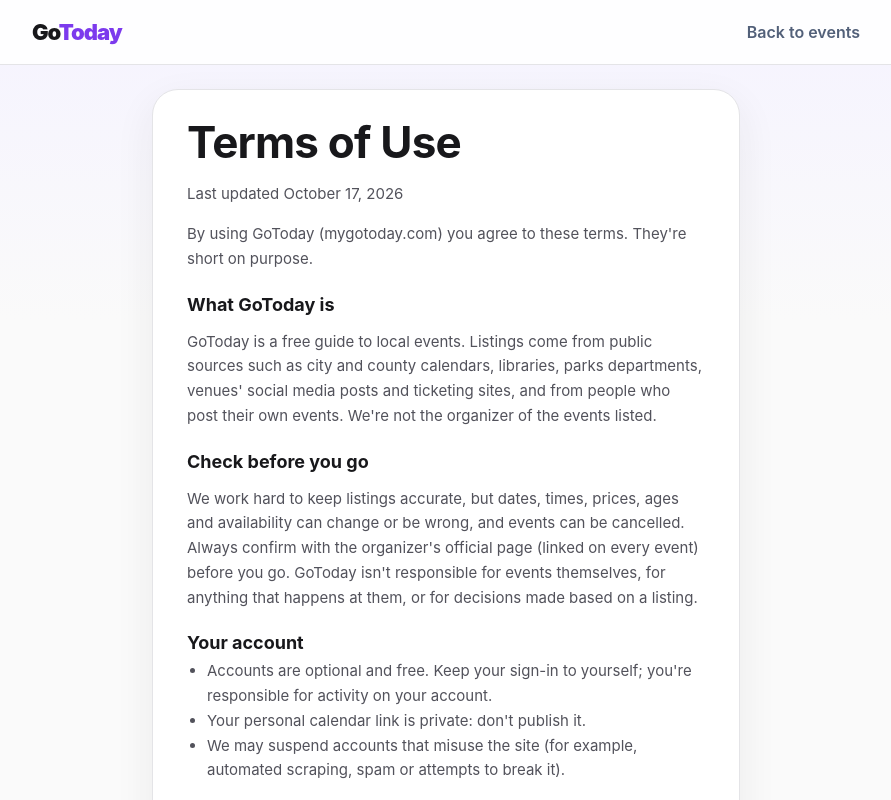
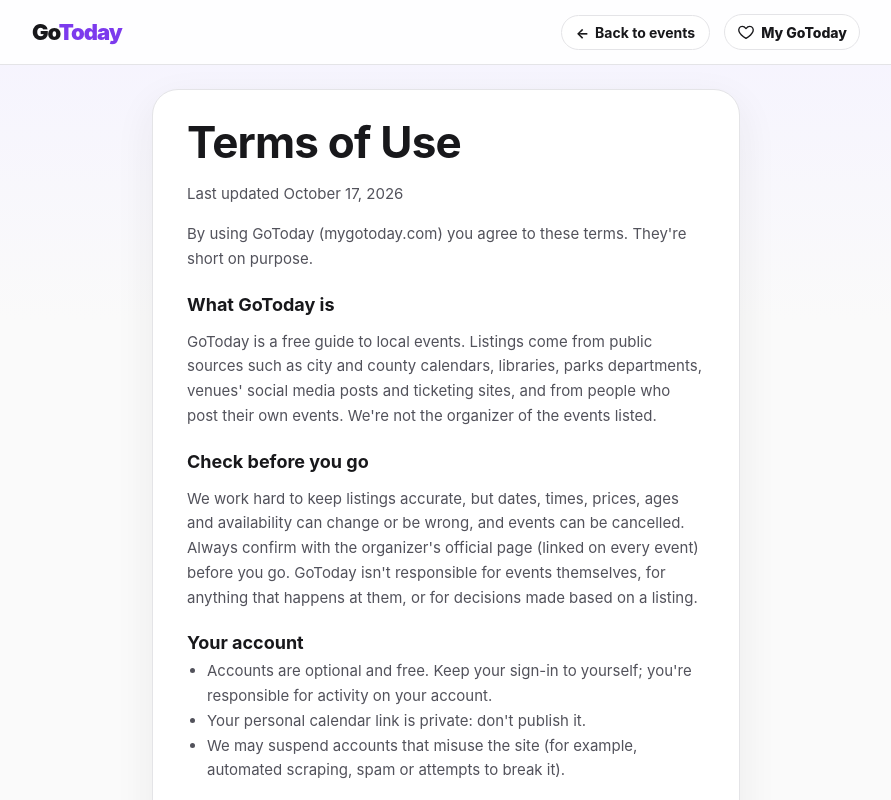
Before and after one commit to Ctrlv-Package/gotoday, a Next.js app: page /terms in a window 1280 px wide. Shown: the top 800 px of the page, without its empty margins (194-1085 px from the left). Built offline with nearby package versions, Linux system fonts and the light colour scheme; no server answers.

Commit message:
One top bar on every page: logo, 'Back to events' (previous page, or your last search; never back to Google sign-in), and who's signed in; Sign out moved into My GoToday
Co-Authored-By: Claude Opus 5.5 <noreply@anthropic.com>
Claude-Session: https://claude.ai/code/session_01Vv5LypDrKsCLo6w5934pnq

```diff
--- /dev/null
+++ b/app/components/BackToEvents.tsx
@@ -0,0 +1,16 @@
+"use client";
+import {useRouter} from "next/navigation";
+
+/** "← Back to events": returns to the previous GoToday page when there is one (keeps your scroll and filters),
+ *  otherwise to the home page with your last search restored — never back to Google's sign-in screen. */
+export default function BackToEvents({label="Back to events"}:{label?:string}){
+ const router=useRouter();
+ const go=()=>{
+  let ref:URL|null=null;try{ref=document.referrer?new URL(document.referrer):null}catch{}
+  const fromUs=!!ref&&ref.origin===location.origin&&!/^\/(signin|api\/auth|me)\b/.test(ref.pathname)&&ref.pathname!==location.pathname;
+  if(fromUs&&history.length>1){router.back();return}
+  try{sessionStorage.setItem("gotoday:openedEvent","1")}catch{}   // home page: bring back the last search
+  router.push("/");
+ };
+ return <button type="button" className="backBtn" onClick={go}><span aria-hidden>←</span> {label}</button>;
+}
--- /dev/null
+++ b/app/components/SiteHeader.tsx
@@ -0,0 +1,11 @@
+import Link from "next/link";
+import BackToEvents from "./BackToEvents";
+import NavMe from "./NavMe";
+
+/** The same top bar on every page except the home page: logo, a clear way back to events, and who's signed in. */
+export default function SiteHeader({back=true,me=true,extra}:{back?:boolean;me?:boolean;extra?:React.ReactNode}){
+ return <header className="detailHeader"><div className="detailWrap row">
+  <Link href="/?fresh=1" className="detailLogo">Go<span>Today</span></Link>
+  <span className="navRight">{extra}{back&&<BackToEvents/>}{me&&<NavMe/>}</span>
+ </div></header>;
+}
--- a/app/create/page.tsx
+++ b/app/create/page.tsx
@@ -1,6 +1,7 @@
 "use client";
 import {useEffect,useState} from "react";
 import Link from "next/link";
+import SiteHeader from "../components/SiteHeader";
 import EventForm,{EMPTY,type FormValues} from "../components/EventForm";
 import CopyLink from "../components/CopyLink";
 import {myEvents,rememberEvent,type MyEvent} from "../components/myEvents";
@@ -18,7 +19,7 @@ export default function CreatePage(){
   }catch{return["Couldn't reach GoToday. Check your connection and try again."]}finally{setBusy(false)}
  }
  return <main className="detail">
-  <header className="detailHeader"><div className="detailWrap row"><Link href="/?fresh=1" className="detailLogo">Go<span>Today</span></Link><Link href="/" className="navLink">Find events</Link></div></header>
+  <SiteHeader/>
   <div className="detailWrap">
    <article className="detailCard"><div className="detailBody">
     {done?<div className="created">
--- a/app/e/[token]/page.tsx
+++ b/app/e/[token]/page.tsx
@@ -1,4 +1,5 @@
 import Link from "next/link";
+import SiteHeader from "../../components/SiteHeader";
 import type {Metadata} from "next";
 import {eventByShare,startOf,endOf,rsvpCounts,type CommunityEvent} from "../../../lib/community";
 import {fmtDate,fmtTime} from "../../../lib/event-detail";
@@ -20,7 +21,7 @@ export async function generateMetadata({params}:{params:Promise<{token:string}>}
 
 export default async function CommunityEventPage({params}:{params:Promise<{token:string}>}){
  const token=(await params).token,e=await eventByShare(token);
- const shell=(body:React.ReactNode)=><main className="detail"><header className="detailHeader"><div className="detailWrap row"><Link href="/?fresh=1" className="detailLogo">Go<span>Today</span></Link><Link href="/create" className="navLink">+ Create event</Link></div></header><div className="detailWrap">{body}</div></main>;
+ const shell=(body:React.ReactNode)=><main className="detail"><SiteHeader extra={<Link href="/create" className="navLink small">+ Create event</Link>}/><div className="detailWrap">{body}</div></main>;
  if(!e||e.status==="rejected")return shell(<article className="detailCard"><div className="detailBody"><h1>Event unavailable</h1><p>This link doesn't match an event, or the host removed it.</p><Link href="/">Find something to do →</Link></div></article>);
  const w=when(e),a=ages(e),where=[e.venue,e.address,e.city].filter(Boolean).join(", "),ended=(endOf(e)||new Date(startOf(e).getTime()+(e.allDay?24:3)*3600e3)).getTime()<Date.now();
  const counts=e.visibility==="private"?await rsvpCounts(e.id):null;
--- a/app/events/[id]/page.tsx
+++ b/app/events/[id]/page.tsx
@@ -1,6 +1,6 @@
 import Link from "next/link";
+import SiteHeader from "../../components/SiteHeader";
 import SaveButton from "../../components/SaveButton";
-import NavMe from "../../components/NavMe";
 import FollowButton from "../../components/FollowButton";
 import {currentUser} from "../../../lib/auth";
 import {db} from "../../../lib/db";
@@ -10,7 +10,6 @@ import {localParts} from "../../../lib/time";
 import type {Metadata} from "next";
 import {headers} from "next/headers";
 import {redirect} from "next/navigation";
-import BackLink from "./BackLink";
 import ShareButton from "./ShareButton";
 import AddToCalendar from "../../components/AddToCalendar";
 import {loadEvent,loadRelated,fmtDate,fmtTime,timeRange,isAllDay,directionsUrl,mapEmbedUrl,whereText,type EventDetail} from "../../../lib/event-detail";
@@ -56,7 +55,7 @@ export default async function EventPage({params}:{params:Promise<{id:string}>}){
  const tags=e.tags.filter(t=>!["Local","Library","Parks","Free","Tickets","Kids","Family"].includes(t)&&!/\(\d/.test(t)).slice(0,5);
 
  return <main className="detail">
-  <header className="detailHeader"><div className="detailWrap row"><Link href="/?fresh=1" className="detailLogo">Go<span>Today</span></Link><span className="navRight"><BackLink/><NavMe/></span></div></header>
+  <SiteHeader/>
   <div className="detailWrap">
    <article className="detailCard">
     {e.image?<img className="detailHero" src={e.image} alt="" referrerPolicy="no-referrer"/>:null}
--- a/app/globals.css
+++ b/app/globals.css
@@ -434,3 +434,8 @@ a.linkBtn{text-decoration:none}
 .meLink .initial{width:28px;height:28px;border-radius:50%;background:var(--accent);color:#fff;display:inline-flex;align-items:center;justify-content:center;font-size:13px;font-weight:800}
 .detailHeader .navRight{gap:14px}
 @media(max-width:540px){.meLink.signed span:not(.initial){display:none}.meLink.signed{padding:4px}.detailHeader .navRight{gap:10px}}
+.backBtn{display:inline-flex;align-items:center;gap:6px;border:1px solid var(--line);background:#fff;color:var(--ink);font-weight:700;font-size:14px;padding:8px 14px;border-radius:999px;cursor:pointer;white-space:nowrap}
+.backBtn:hover{border-color:#c4b5fd;color:var(--accent)}
+.navLink.small{font-size:14px}
+.meFoot{display:flex;align-items:center;justify-content:space-between;gap:12px;flex-wrap:wrap;margin-top:28px;padding-top:16px;border-top:1px solid var(--line);font-size:14px;color:var(--body)}
+.btn.small{padding:8px 14px;font-size:14px;cursor:pointer}
--- a/app/manage/[token]/page.tsx
+++ b/app/manage/[token]/page.tsx
@@ -2,6 +2,7 @@
 import {useEffect,useState} from "react";
 import {useParams} from "next/navigation";
 import Link from "next/link";
+import SiteHeader from "../../components/SiteHeader";
 import EventForm,{type FormValues} from "../../components/EventForm";
 import CopyLink from "../../components/CopyLink";
 import {rememberEvent,forgetEvent} from "../../components/myEvents";
@@ -24,7 +25,7 @@ export default function ManagePage(){
 
  const e=data?.event;
  return <main className="detail">
-  <header className="detailHeader"><div className="detailWrap row"><Link href="/?fresh=1" className="detailLogo">Go<span>Today</span></Link><Link href="/create" className="navLink">+ Create event</Link></div></header>
+  <SiteHeader extra={<Link href="/create" className="navLink small">+ Create event</Link>}/>
   <div className="detailWrap"><article className="detailCard"><div className="detailBody">
    {deleted?<><h1>Event deleted</h1><p>The event page and its link no longer work.</p><Link href="/create">Create another event →</Link></>
    :err?<><h1>Manage link not found</h1><p>{err}</p><Link href="/">Back to GoToday →</Link></>
--- a/app/privacy/page.tsx
+++ b/app/privacy/page.tsx
@@ -1,11 +1,12 @@
 import Link from "next/link";
+import SiteHeader from "../components/SiteHeader";
 import type {Metadata} from "next";
 export const metadata:Metadata={title:"Privacy Policy — GoToday"};
 const CONTACT=process.env.NEXT_PUBLIC_CONTACT_EMAIL||"hello@mygotoday.com";
 
 export default function Privacy(){
  return <main className="detail">
-  <header className="detailHeader"><div className="detailWrap row"><Link href="/?fresh=1" className="detailLogo">Go<span>Today</span></Link><Link href="/" className="backLink">Back to events</Link></div></header>
+  <SiteHeader/>
   <div className="detailWrap narrow"><article className="detailCard legal"><div className="detailBody">
    <h1>Privacy Policy</h1>
    <p className="muted">Last updated October 17, 2026</p>
--- a/app/signin/page.tsx
+++ b/app/signin/page.tsx
@@ -1,4 +1,5 @@
 import Link from "next/link";
+import SiteHeader from "../components/SiteHeader";
 import type {Metadata} from "next";
 import {redirect} from "next/navigation";
 import {currentUser,safeNext,googleConfigured} from "../../lib/auth";
@@ -11,7 +12,7 @@ export default async function SignIn({searchParams}:{searchParams:Promise<Record
  const why=p.why==="follow"?"Sign in to follow this event. We'll keep track of it and add next year's date to your GoToday calendar as soon as it's announced."
   :"Save events on all your devices, follow the events you love so you never miss them next year, and get a personal calendar that fills itself.";
  return <main className="detail">
-  <header className="detailHeader"><div className="detailWrap row"><Link href="/?fresh=1" className="detailLogo">Go<span>Today</span></Link><Link href={next==="/me"?"/":next.replace(/[?&]follow=1/,"")} className="backLink">Not now</Link></div></header>
+  <SiteHeader me={false}/>
   <div className="detailWrap narrow">
    <section className="detailCard authCard">
     <div className="detailBody">
--- a/app/terms/page.tsx
+++ b/app/terms/page.tsx
@@ -1,11 +1,12 @@
 import Link from "next/link";
+import SiteHeader from "../components/SiteHeader";
 import type {Metadata} from "next";
 export const metadata:Metadata={title:"Terms of Use — GoToday"};
 const CONTACT=process.env.NEXT_PUBLIC_CONTACT_EMAIL||"hello@mygotoday.com";
 
 export default function Terms(){
  return <main className="detail">
-  <header className="detailHeader"><div className="detailWrap row"><Link href="/?fresh=1" className="detailLogo">Go<span>Today</span></Link><Link href="/" className="backLink">Back to events</Link></div></header>
+  <SiteHeader/>
   <div className="detailWrap narrow"><article className="detailCard legal"><div className="detailBody">
    <h1>Terms of Use</h1>
    <p className="muted">Last updated October 17, 2026</p>
```
Also changed, not shown: app/me/page.tsx (+4 -3 lines).
